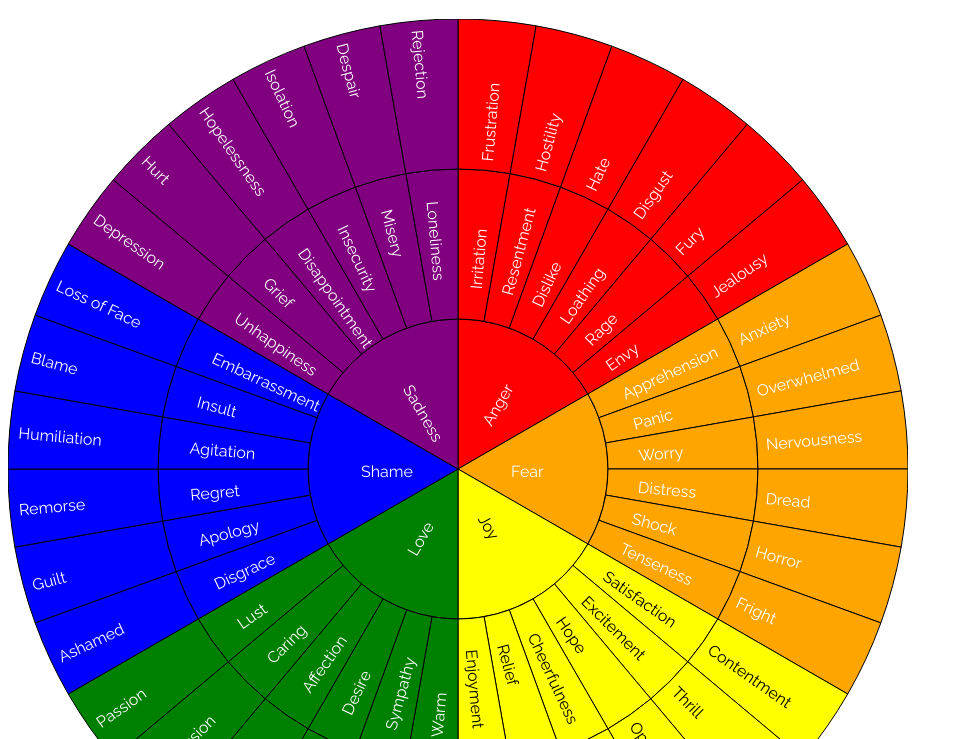
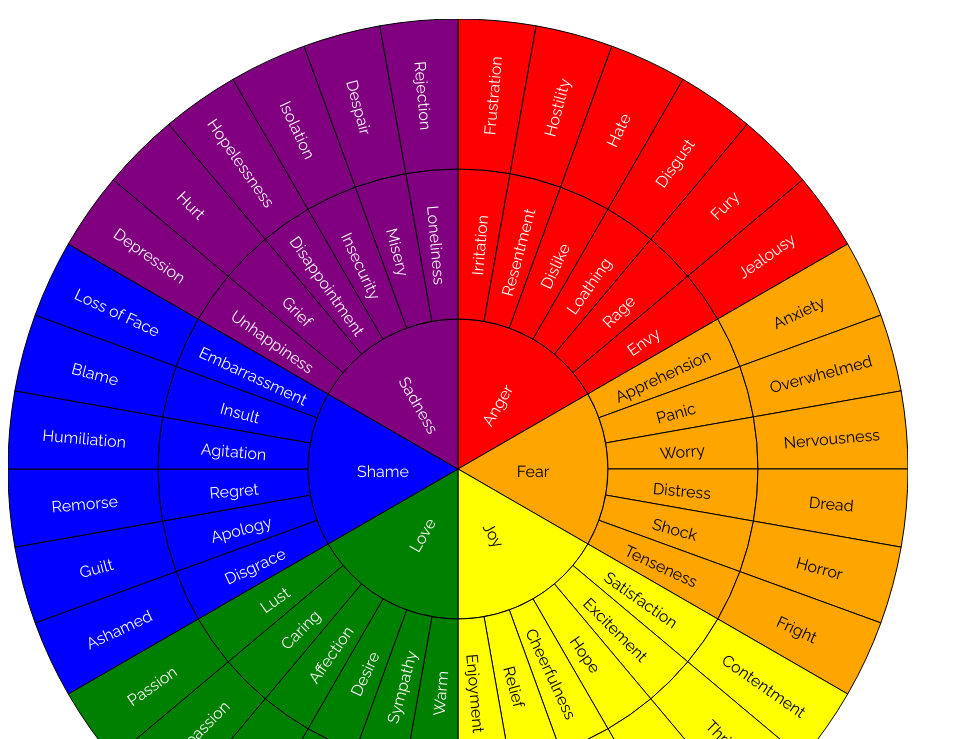
Before and after one commit to namin/feel, a plain HTML site: page index.html in a window 1280 px wide. Shown: the part 61-800 px from the top of the page, without its empty margins (0-963 px from the left). Drawn offline with nearby package versions, Linux system fonts and the light colour scheme.

Commit message:
Working version with basic image

```diff
--- a/index.html
+++ b/index.html
@@ -71,9 +71,10 @@ body {
             .append("text")
             .attr("transform", function(d) {
                 return "translate(" + arc.centroid(d) + ")rotate(" + computeTextRotation(d) + ")"; })
-            .attr("dx", function(d) { return -d.depth * 22} ) // radius margin
+           // .attr("dx", function(d) { return -d.depth * 22} ) // radius margin
             .attr("dy", ".5em") // rotation align
             .text(function(d) { return d.parent ? d.data.name : "" })
+            .style("text-anchor", "middle")
             .attr("fill", textFillColour);
 
         g.attr("transform", "rotate(45)")
@@ -87,7 +88,15 @@ body {
             return "black"
         }
 
+        if (d.depth == 3 && d.parent.data.color === "orange") {
+            return "black"
+        }
+
         if (d.data.color === "yellow") {
+            return "black"
+        }
+
+        if (d.data.color === "orange") {
             return "black"
         }
 
```
